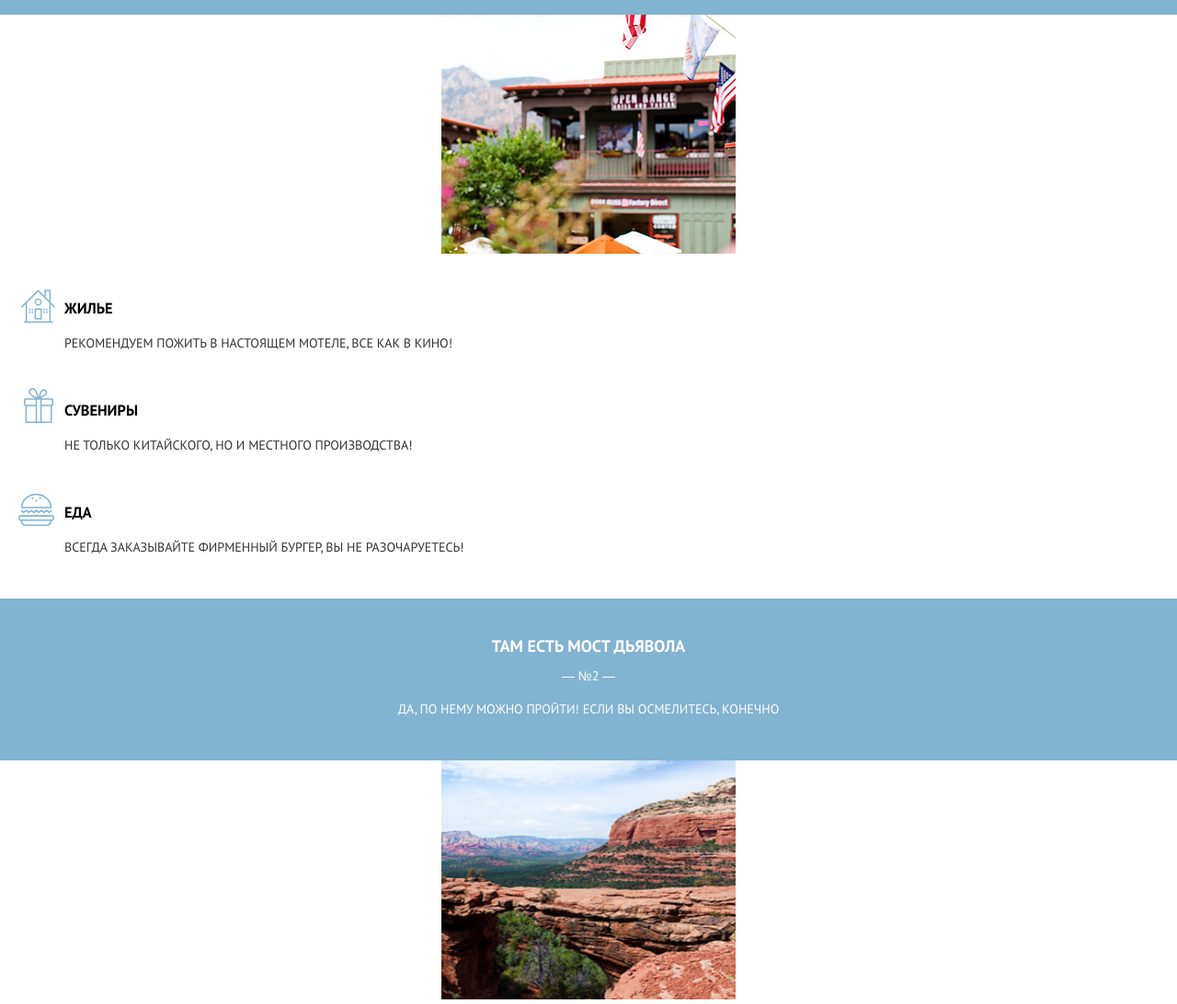
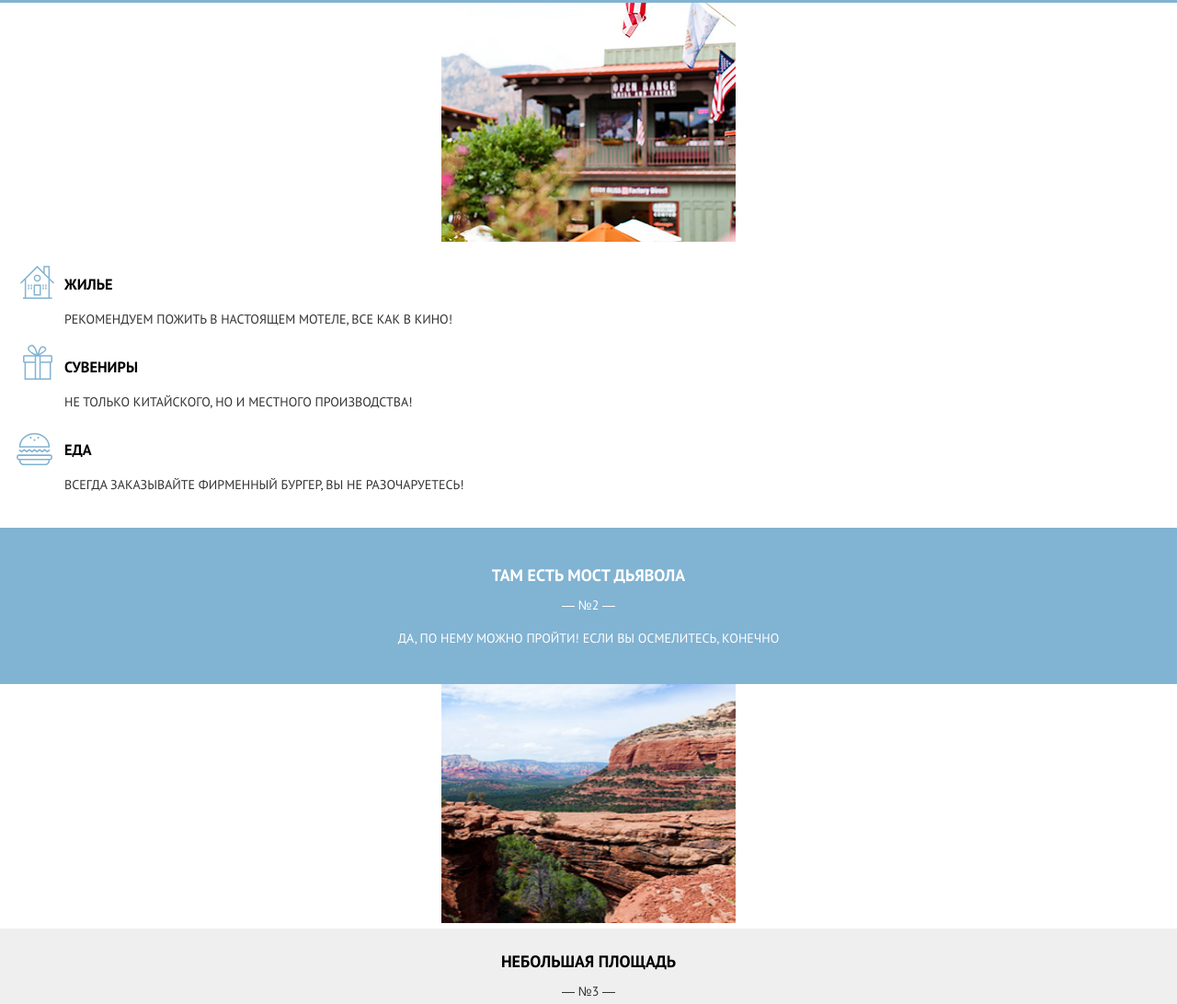
Before and after one commit to vdshivtsov/814291-sedona-19, a website: page source/index.html in a window 1280 px wide. Shown: the part 998-2090 px from the top of the page at 92% size. Drawn offline with nearby package versions, Linux system fonts and the light colour scheme; files that its build step writes are made by us from their sources.

Commit message:
пиксель перфект главная

```diff
--- a/source/index.html
+++ b/source/index.html
@@ -2,6 +2,7 @@
 <html lang="ru">
   <head>
     <meta charset="UTF-8">
+    <meta name="viewport" content="width=device-width, initial-scale=1">
     <link rel="stylesheet" href="css/style.css">
     <title>HTML Academy: Седона</title>
   </head>
@@ -51,22 +52,26 @@
               <p class="reason__epithet">Седона не аттракцион для туристов, там течет своя жизнь</p>
             </div>
             <img class="reason__image" src="img/main-city-mobile@1x.jpg" width="320" height="260" alt="Прекрасный вид отдельного здания в Седоне на фоне гор и зелени">
-            <div class="container">
             <ul class="reason__advantages-list advantages">
               <li class="advantages__item advantages__item--house">
+                <div class="container">
                   <h3 class="advantages__title">Жилье</h3>
                   <p class="advantages__content">Рекомендуем пожить в настоящем мотеле, все как в кино!</p>
+                </div>
               </li>
               <li class="advantages__item advantages__item--gift">
+                <div class="container">
                   <h3 class="advantages__title">Сувениры</h3>
                   <p class="advantages__content">Не только китайского, но и местного производства!</p>
+                </div>
               </li>
               <li class="advantages__item advantages__item--burger">
+                <div class="container">
                   <h3 class="advantages__title">Еда</h3>
                   <p class="advantages__content">Всегда заказывайте фирменный бургер, вы не разочаруетесь!</p>
+                </div>
               </li>
             </ul>
-            </div>
           </li>
           <li class="reasons__item reason">
             <div class="container container--blue">
@@ -106,9 +111,9 @@
           <p class="interest__question">Заинтересовались?</p>
           <p class="interest__content">Укажите предполагаемые даты поездки, и мы покажем вам лучшие предложения гостиниц в седоне</p>
           <a class="interest__find-button button" href="#">Найти гостиницу</a>
+        </div>
         <div class="interest__map map-block">
           <img class="map-block__image" src="img/bg-map-mobile@1x.jpg" width="320" height="350" alt="Мы располагаемся по адресу...">
-          </div>
         </div>
       </section>
       <!-- конец красной зоны -->
--- a/source/sass/blocks/advantages.scss
+++ b/source/sass/blocks/advantages.scss
@@ -1,10 +1,12 @@
 .advantages {
   color: $main-color-text;
   text-align: left;
+  padding-top: 30px;
+  padding-bottom: 36px;
 }
 
 .advantages__item {
-  margin-bottom: 52px;
+  margin-bottom: 31px;
   position: relative;
 }
 
@@ -23,7 +25,7 @@
   width: 37px;
   height: 36px;
   background-image: url("../../img/icon-house.svg");
-  left: 3px;
+  left: 22px;
   top: -10px;
 }
 
@@ -31,7 +33,7 @@
   width: 32px;
   height: 38px;
   background-image: url("../../img/icon-gift.svg");
-  left: 6px;
+  left: 25px;
   top: -14px;
 }
 
@@ -39,8 +41,8 @@
   width: 40px;
   height: 35px;
   background-image: url("../../img/icon-burger.svg");
-  left: 0;
-  top: -10px;
+  left: 18px;
+  top: -8px;
 }
 
 .advantages__title {
--- /dev/null
+++ b/source/sass/blocks/button.scss
@@ -0,0 +1,14 @@
+.button {
+  display: flex;
+  justify-content: center;
+  align-items: center;
+  background-color: $light-grey-blue;
+  height: 58px;
+  width: 100%;
+  color: $invert-color-text;
+  font-size: 21px;
+  font-weight: 700;
+  line-height: 26px;
+  text-transform: uppercase;
+  border: none;
+}
--- a/source/sass/blocks/interest.scss
+++ b/source/sass/blocks/interest.scss
@@ -15,7 +15,7 @@
   font-size: 14px;
   line-height: 24px;
   color: $gray-color-text;
-  margin-bottom: 59px;
+  margin-bottom: 34px;
 }
 
 .interest__find-button {
--- a/source/sass/blocks/promo-block.scss
+++ b/source/sass/blocks/promo-block.scss
@@ -1,21 +1,18 @@
-// .promo-block {
-//   background-image: url("../../img/bg-intro-triangle-mobile.svg"), url("../../img/bg-back-mobile@1x.jpg");
-//   background-repeat: no-repeat, no-repeat;
-//   background-size: contain, cover;
-//   background-position: bottom, top;
-//   min-height: 389px;
-//   padding: 90px;
-// }
-
 .promo-block {
   background-image: url("../../img/bg-back-mobile@1x.jpg");
   background-repeat: no-repeat;
   background-size: cover;
   background-position: top;
   min-height: 389px;
-  padding: 90px;
+  padding-top: 90px;
 }
 
 .promo-block--photo {
   min-height: 195px;
 }
+
+.promo-block__image {
+  min-width: 281px;
+  margin-left: auto;
+  margin-right: auto;
+}
--- a/source/sass/blocks/reason.scss
+++ b/source/sass/blocks/reason.scss
@@ -28,19 +28,19 @@
   display: none;
 }
 
-.reason .container {
-  padding-top: 21px;
-  padding-bottom: 28px;
+.reason > .container {
+  padding-top: 23px;
+  padding-bottom: 30px;
 }
 
-.reason:nth-child(1) .container {
-  padding-top: 43px;
-  padding-bottom: 45px;
+.reason:nth-child(1) > .container {
+  padding-top: 65px;
+  padding-bottom: 40px;
 }
 
-.reason:nth-child(2) .container {
+.reason:nth-child(2) > .container {
   padding-top: 39px;
-  padding-bottom: 45px;
+  padding-bottom: 39px;
 }
 
 .reason__why {
--- a/source/sass/blocks/reasons.scss
+++ b/source/sass/blocks/reasons.scss
@@ -1,7 +1,3 @@
-.reasons {
-
-}
-
 .reasons__intro {
   @include reset;
   font-size: 18px;
@@ -21,5 +17,5 @@
 }
 
 .reasons > .container {
-  padding-bottom: 27px;
+  padding-bottom: 16px;
 }
--- /dev/null
+++ b/source/sass/blocks/triangle.scss
@@ -0,0 +1,25 @@
+.triangle {
+  position: relative;
+}
+
+.triangle::after {
+  content: "";
+  position: absolute;
+  left: 0;
+  width: 100%;
+  background-repeat: no-repeat;
+  background-size: 100% 26px;
+  background-position: center;
+}
+
+.triangle--bottom::after {
+  bottom: 0;
+  height: 26px;
+  background-image: url("../img/bg-intro-triangle-mobile.svg");
+}
+
+.triangle--top::after {
+  top: -6px;
+  height: 37px;
+  background-image: url("../img/bg-triangle.svg");
+}
--- a/source/sass/scaffolding.scss
+++ b/source/sass/scaffolding.scss
@@ -56,44 +56,3 @@ a {
   border-bottom: 1px solid rgba(0, 0, 0, 0.1);
   padding-bottom: 20px;
 }
-
-.button {
-  display: flex;
-  justify-content: center;
-  align-items: center;
-  background-color: $light-grey-blue;
-  height: 58px;
-  width: 100%;
-  color: $invert-color-text;
-  font-size: 21px;
-  font-weight: 700;
-  line-height: 26px;
-  text-transform: uppercase;
-  border: none;
-}
-
-.triangle {
-  position: relative;
-}
-
-.triangle::after {
-  content: "";
-  position: absolute;
-  left: 0;
-  width: 100%;
-  background-repeat: no-repeat;
-  background-size: 100% 26px;
-  background-position: center;
-}
-
-.triangle--bottom::after {
-  bottom: 0;
-  height: 26px;
-  background-image: url("../img/bg-intro-triangle-mobile.svg");
-}
-
-.triangle--top::after {
-  top: -6px;
-  height: 37px;
-  background-image: url("../img/bg-triangle.svg");
-}
--- a/source/sass/style.scss
+++ b/source/sass/style.scss
@@ -3,6 +3,8 @@
 @import "fonts.scss";
 @import "mixin.scss";
 @import "scaffolding.scss";
+@import "blocks/button.scss";
+@import "blocks/triangle.scss";
 @import "blocks/header.scss";
 @import "blocks/nav-list.scss";
 @import "blocks/promo-block.scss";
```
Also changed, not shown: source/form.html (+1 -0 lines), source/photo.html (+1 -0 lines). Lines whose indentation alone changed are shown as unchanged.
